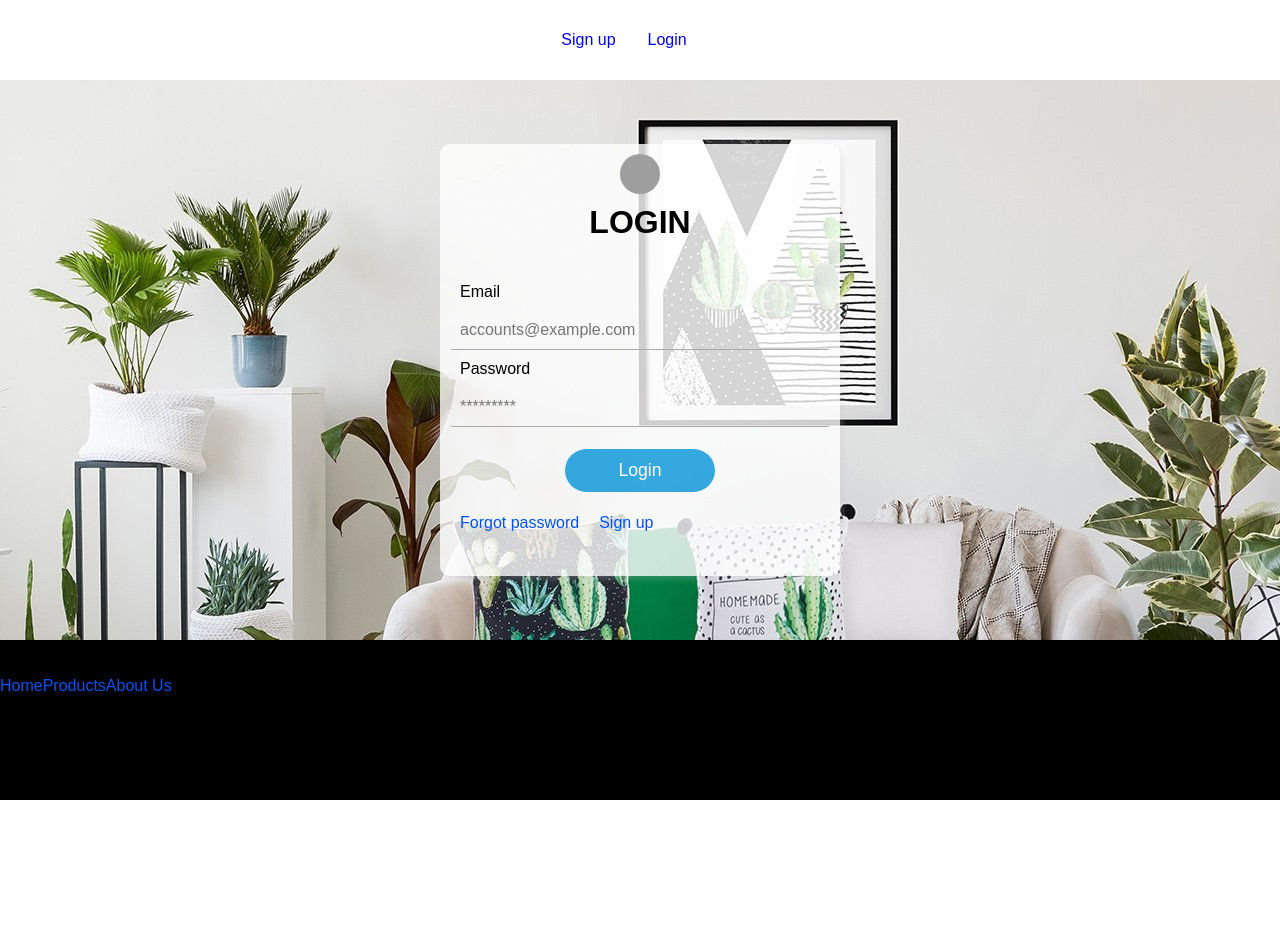
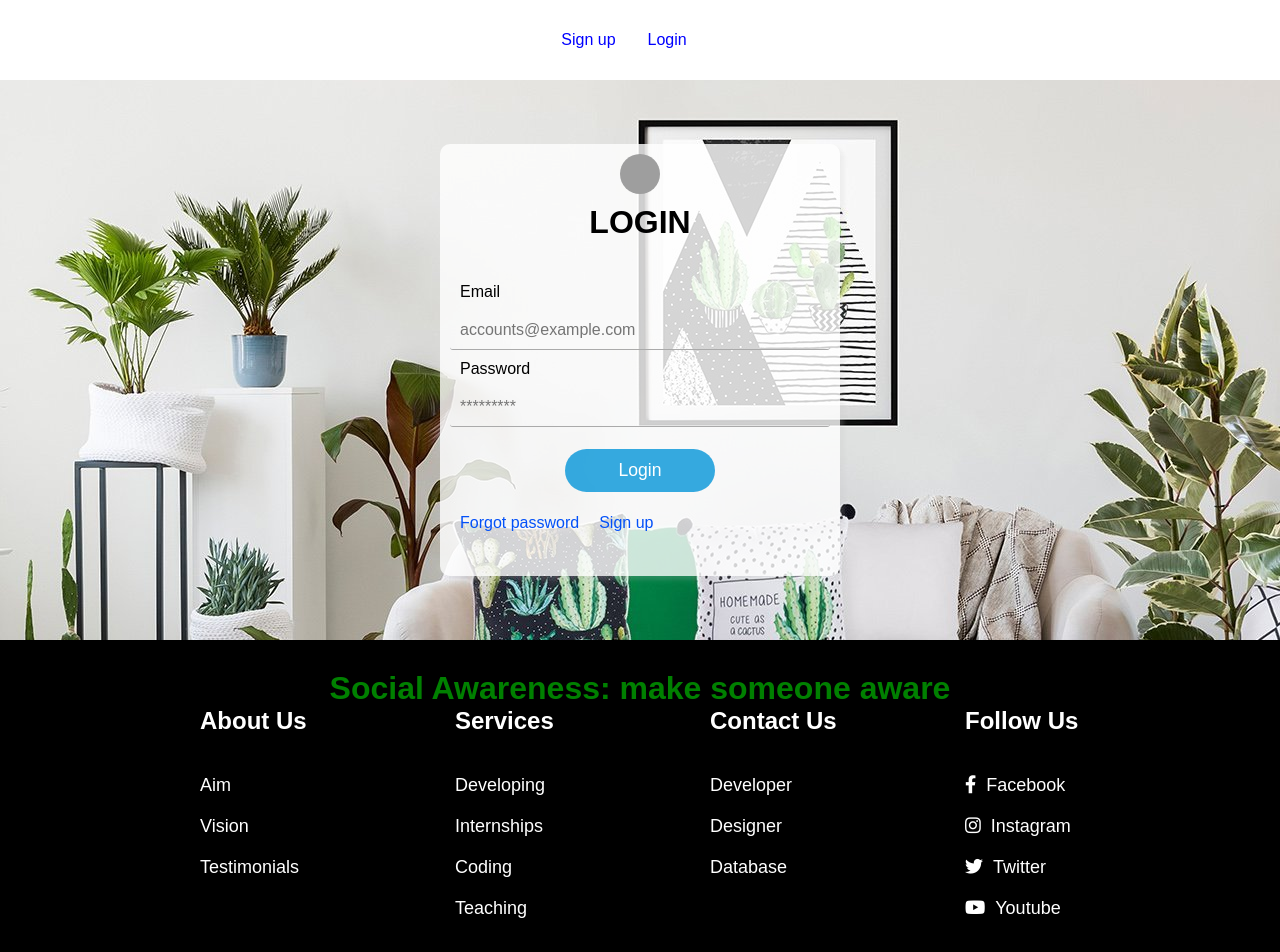
Before and after one commit to Freelance-Hustle/social-awareness, a React (Create React App) app: page /login in a window 1280 px wide. Shown: the top 952 px of the page. Before the commit the page ends 800 px from the top, so only its background shows below. Built offline with nearby package versions, Linux system fonts and the light colour scheme; grey boxes are pictures that could not be loaded.

Commit message:
some final touches

```diff
--- a/package.json
+++ b/package.json
@@ -12,12 +12,14 @@
 		"@types/node": "^16.7.13",
 		"@types/react": "^17.0.20",
 		"@types/react-dom": "^17.0.9",
+		"@types/styled-components": "^5.1.21",
 		"axios": "^0.25.0",
 		"notistack": "^2.0.3",
 		"react": "^17.0.2",
 		"react-dom": "^17.0.2",
 		"react-router-dom": "^6.2.1",
 		"react-scripts": "5.0.0",
+		"styled-components": "^5.3.3",
 		"typescript": "^4.4.2",
 		"web-vitals": "^2.1.0"
 	},
--- a/public/index.html
+++ b/public/index.html
@@ -12,6 +12,12 @@
 		<link rel="apple-touch-icon" href="%PUBLIC_URL%/logo192.png" />
 
 		<link rel="manifest" href="%PUBLIC_URL%/manifest.json" />
+		<link
+			rel="stylesheet"
+			href="https://pro.fontawesome.com/releases/v5.10.0/css/all.css"
+			integrity="sha384-AYmEC3Yw5cVb3ZcuHtOA93w35dYTsvhLPVnYs9eStHfGJvOvKxVfELGroGkvsg+p"
+			crossorigin="anonymous"
+		/>
 
 		<title>Social Awareness Web App</title>
 	</head>
--- a/src/components/Footer.tsx
+++ b/src/components/Footer.tsx
@@ -1,25 +1,66 @@
 import React from 'react';
-
-import './Footer.scss';
+import {
+	Box,
+	Container,
+	Row,
+	Column,
+	FooterLink,
+	Heading,
+} from './FooterStyles';
 
 const Footer: React.FC = () => {
 	return (
-		<footer className="footer">
-			<div className="links">
-				<h1>Quick Links</h1>
-				<a href="/">Home</a>
-				<a href="/">Products</a>
-				<a href="/">About Us</a>
-			</div>
-			<div className="icons">
-				<h1>Follow Us</h1>
-			</div>
-			<div className="news">
-				<h1>Our Newsletter</h1>
-				<p>Get latest posts, best deals and any other relevant information.</p>
-			</div>
-		</footer>
+		<Box>
+			<h1 style={{ color: 'green', textAlign: 'center', marginTop: '-50px' }}>
+				Social Awareness: make someone aware
+			</h1>
+			<Container>
+				<Row>
+					<Column>
+						<Heading>About Us</Heading>
+						<FooterLink href="#">Aim</FooterLink>
+						<FooterLink href="#">Vision</FooterLink>
+						<FooterLink href="#">Testimonials</FooterLink>
+					</Column>
+					<Column>
+						<Heading>Services</Heading>
+						<FooterLink href="#">Developing</FooterLink>
+						<FooterLink href="#">Internships</FooterLink>
+						<FooterLink href="#">Coding</FooterLink>
+						<FooterLink href="#">Teaching</FooterLink>
+					</Column>
+					<Column>
+						<Heading>Contact Us</Heading>
+						<FooterLink href="#">Developer</FooterLink>
+						<FooterLink href="#">Designer</FooterLink>
+						<FooterLink href="#">Database</FooterLink>
+					</Column>
+					<Column>
+						<Heading>Follow Us</Heading>
+						<FooterLink href="#">
+							<i className="fab fa-facebook-f">
+								<span style={{ marginLeft: '10px' }}>Facebook</span>
+							</i>
+						</FooterLink>
+						<FooterLink href="#">
+							<i className="fab fa-instagram">
+								<span style={{ marginLeft: '10px' }}>Instagram</span>
+							</i>
+						</FooterLink>
+						<FooterLink href="#">
+							<i className="fab fa-twitter">
+								<span style={{ marginLeft: '10px' }}>Twitter</span>
+							</i>
+						</FooterLink>
+						<FooterLink href="#">
+							<i className="fab fa-youtube">
+								<span style={{ marginLeft: '10px' }}>Youtube</span>
+							</i>
+						</FooterLink>
+					</Column>
+				</Row>
+			</Container>
+		</Box>
 	);
 };
-
 export default Footer;
--- /dev/null
+++ b/src/components/FooterStyles.ts
@@ -0,0 +1,57 @@
+import styled from 'styled-components';
+
+export const Box = styled.div`
+	padding: 80px 60px;
+	background: black;
+	/* position: absolute; */
+	bottom: 0;
+	width: 100%;
+
+	@media (max-width: 1000px) {
+		padding: 70px 30px;
+	}
+`;
+
+export const Container = styled.div`
+	display: flex;
+	flex-direction: column;
+	justify-content: center;
+	max-width: 1000px;
+	margin: 0 auto;
+`;
+
+export const Column = styled.div`
+	display: flex;
+	flex-direction: column;
+	text-align: left;
+	margin-left: 60px;
+`;
+
+export const Row = styled.div`
+	display: grid;
+	grid-template-columns: repeat(auto-fill, minmax(185px, 1fr));
+	grid-gap: 20px;
+
+	@media (max-width: 1000px) {
+		grid-template-columns: repeat(auto-fill, minmax(200px, 1fr));
+	}
+`;
+
+export const FooterLink = styled.a`
+	color: #fff;
+	margin-bottom: 20px;
+	font-size: 18px;
+	text-decoration: none;
+
+	&:hover {
+		color: green;
+		transition: 200ms ease-in;
+	}
+`;
+
+export const Heading = styled.p`
+	font-size: 24px;
+	color: #fff;
+	margin-bottom: 40px;
+	font-weight: bold;
+`;
```
Also changed, not shown: src/components/Footer.scss (deleted), 1 other file (tests, documents, lock files or other folders).
